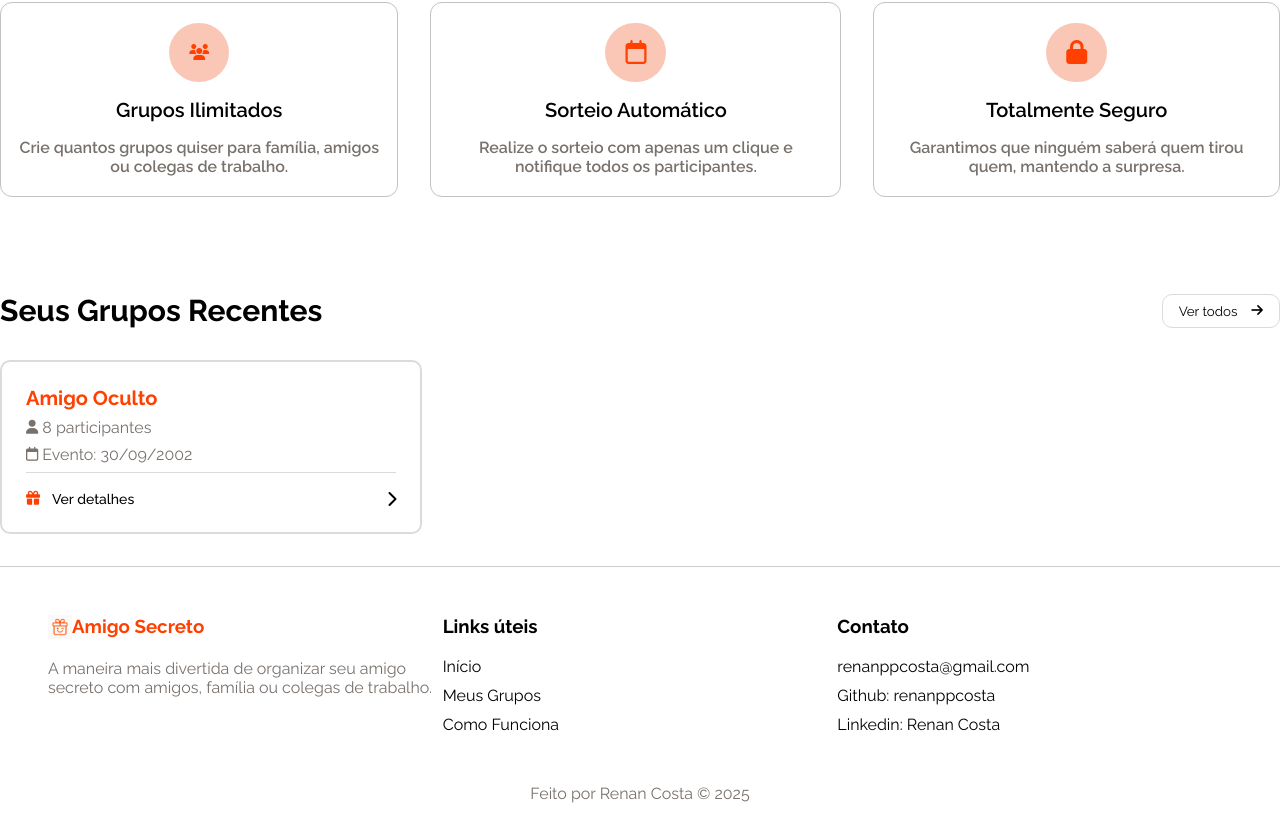
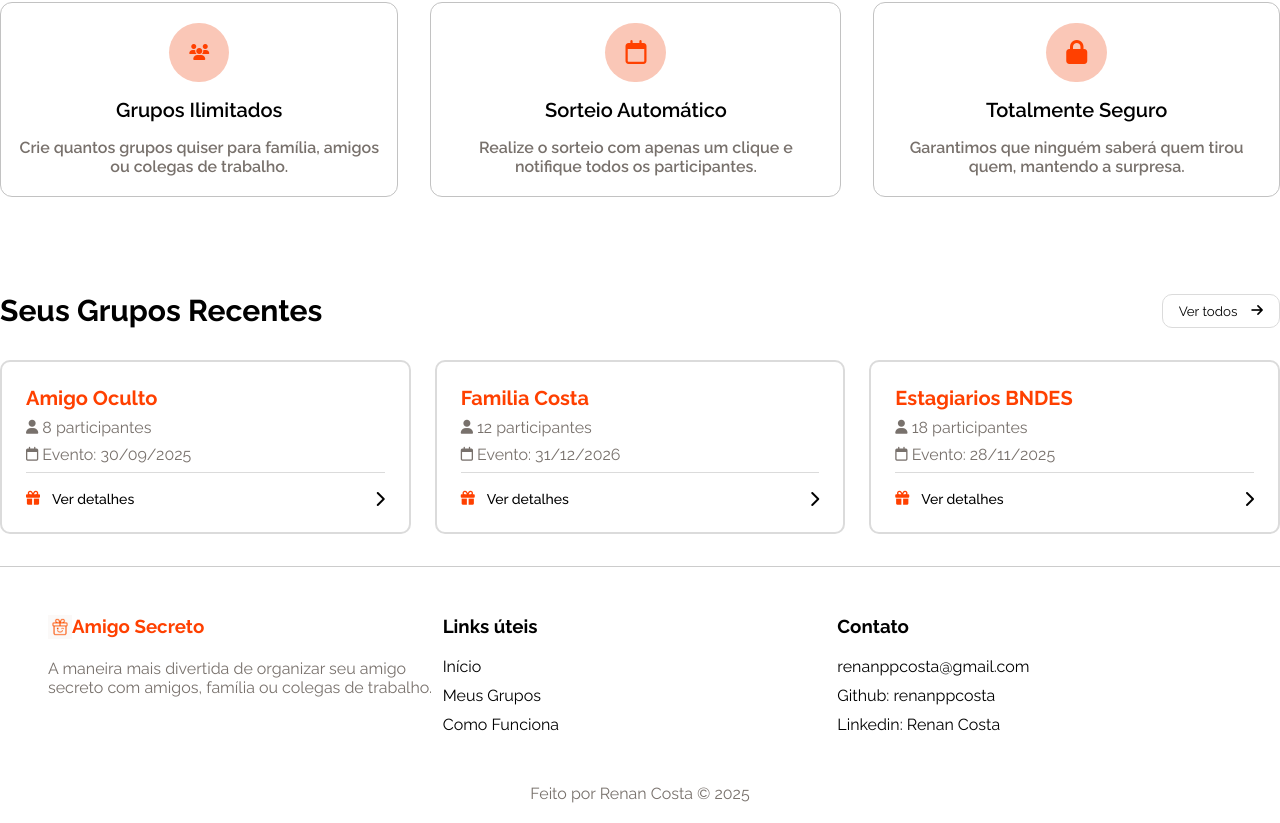
Before and after one commit to RenanppCosta/api-amigo-secreto, an Angular app in the folder front-amigo-secreto/: page / in a window 1280 px wide. Shown: the part 748-1571 px from the top of the page. Built offline with nearby package versions, Linux system fonts and the light colour scheme.

Commit message:
feat: section recent groups finished

```diff
--- a/front-amigo-secreto/src/app/groups/components/group-item/group-item.component.css
+++ b/front-amigo-secreto/src/app/groups/components/group-item/group-item.component.css
@@ -2,7 +2,6 @@
     border: 2px solid rgb(219, 219, 219);
     padding: 24px;
     border-radius: 10px;
-    width: 33%;
     transition: all 0.3s ease;
     cursor: pointer;
 }
--- a/front-amigo-secreto/src/app/groups/components/recent-groups-list/recent-groups-list.component.css
+++ b/front-amigo-secreto/src/app/groups/components/recent-groups-list/recent-groups-list.component.css
@@ -3,6 +3,7 @@
     margin: 0 auto;
     left: 0;
     margin-top: 48px;
+    width: 100%;
 }
 
 .recents-group-title{
@@ -34,4 +35,7 @@
 
 .container-card-group{
     margin: 32px 0;
+    display: grid;
+    grid-template-columns: repeat(3, minmax(0, 1fr));
+    gap: 24px;
 }
--- a/front-amigo-secreto/src/app/groups/components/recent-groups-list/recent-groups-list.component.html
+++ b/front-amigo-secreto/src/app/groups/components/recent-groups-list/recent-groups-list.component.html
@@ -4,6 +4,6 @@
         <button>Ver todos <i class="fa-solid fa-arrow-right"></i></button>
     </div>
     <div class="container-card-group">
-        <app-group-item [group]="group"></app-group-item>
+        <app-group-item *ngFor="let group of groups" [group]="group"></app-group-item>
     </div>
 </section>
--- a/front-amigo-secreto/src/app/groups/components/recent-groups-list/recent-groups-list.component.ts
+++ b/front-amigo-secreto/src/app/groups/components/recent-groups-list/recent-groups-list.component.ts
@@ -1,5 +1,6 @@
-import { Component } from '@angular/core';
+import { Component, OnInit } from '@angular/core';
 import { Groups } from '../../interfaces/groups';
+import { recentGroups } from '../../mocks/recents-groups-mock';
 
 @Component({
   selector: 'app-recent-groups-list',
@@ -7,10 +8,10 @@ import { Groups } from '../../interfaces/groups';
   templateUrl: './recent-groups-list.component.html',
   styleUrl: './recent-groups-list.component.css'
 })
-export class RecentGroupsListComponent {
-   group: Groups = {
-    name: "Amigo Oculto",
-    date: "30/09/2002",
-    numParticipants: 8
+export class RecentGroupsListComponent implements OnInit{
+  groups = recentGroups;
+
+  ngOnInit(){
+    console.log(this.groups)
   }
 }
--- a/front-amigo-secreto/src/app/groups/groups.module.ts
+++ b/front-amigo-secreto/src/app/groups/groups.module.ts
@@ -11,7 +11,7 @@ import { GroupItemComponent } from './components/group-item/group-item.component
   declarations: [
     GroupsComponent,
     RecentGroupsListComponent,
-    GroupItemComponent
+    GroupItemComponent,
   ],
   imports: [
     CommonModule,
--- /dev/null
+++ b/front-amigo-secreto/src/app/groups/mocks/recents-groups-mock.ts
@@ -0,0 +1,20 @@
+import { Groups } from "../interfaces/groups";
+
+export const recentGroups: Groups[] = [
+    {
+        name: "Amigo Oculto",
+        date: "30/09/2025",
+        numParticipants: 8
+    },
+    {
+        name: "Familia Costa",
+        date: "31/12/2026",
+        numParticipants: 12
+    },
+    {
+        name: "Estagiarios BNDES",
+        date: "28/11/2025",
+        numParticipants: 18
+    },
+
+]
```
